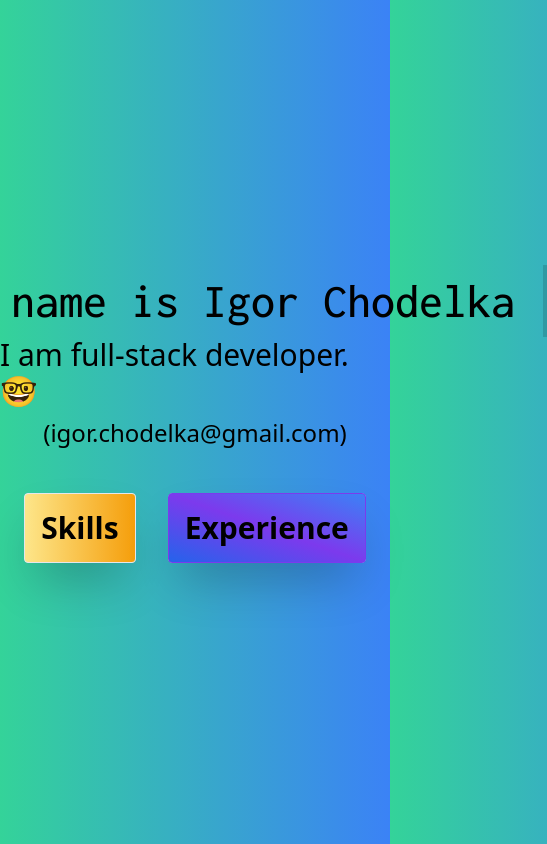
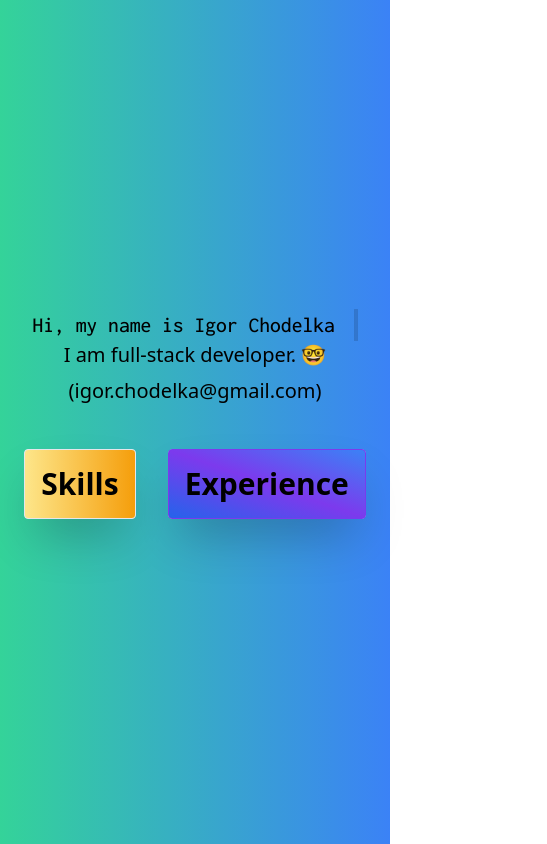
Before and after one commit to larkonesvk/portfolio, a website: page public/index.html in a window 390 px wide. Shown: the top 844 px of the page, 547 px wide, since content can reach past the window. Drawn offline with nearby package versions, Linux system fonts and the light colour scheme; files that its build step writes are made by us from their sources.

Commit message:
Add more responsive design for animation

```diff
--- a/public/base.css
+++ b/public/base.css
@@ -9,6 +9,7 @@ body {
   margin: 0px;
 }
 
+@media only screen and (min-width: 703px) {
   .text {
     border-right: 4px solid black;
     font-weight: 550;
@@ -17,7 +18,6 @@ body {
     overflow: hidden;
     font-family: "Inconsolata", monospace;
   }
-
   .animation {
     animation: typewriter 2.5s steps(28) 0.25s 1 normal both,
       blinkCursor 850ms steps(28) infinite normal;
@@ -38,6 +38,40 @@ body {
     }
     to {
       border-right-color: transparent;
+    }
+  }
+}
+
+@media only screen and (max-width: 702px) {
+  .text {
+    border-right: 4px solid black;
+    font-weight: 550;
+    font-size: 1.35rem;
+    white-space: nowrap;
+    overflow: hidden;
+    font-family: "Inconsolata", monospace;
+  }
+  .animation {
+    animation: typewriter 2.5s steps(28) 0.25s 1 normal both,
+      blinkCursor 850ms steps(28) infinite normal;
+  }
+
+  @keyframes typewriter {
+    from {
+      width: 0;
+    }
+    to {
+      width: 325px;
+    }
+  }
+
+  @keyframes blinkCursor {
+    from {
+      border-right-color: black;
+    }
+    to {
+      border-right-color: transparent;
+    }
   }
 }
 
@@ -69,7 +103,7 @@ body {
 
 .links {
   opacity: 0;
-  animation: linksAnim 0.7s ease 4s forwards;;
+  animation: linksAnim 0.7s ease 4s forwards;
 }
 
 @keyframes linksAnim {
--- a/public/index.html
+++ b/public/index.html
@@ -9,11 +9,11 @@
   </head>
   <body class="bg-gradient-to-r from-green-400 to-blue-500">
     <script src="main.js"></script>
-    <div class="flex flex-col justify-center items-center min-h-screen">
+    <div class="flex flex-col justify-center items-center min-h-screen container mx-auto max-w-6xl ">
       <h1 class="text animation">Hi, my name is Igor Chodelka</h1>
-      <p class="subtitle text-3xl font-normal">I am full-stack developer. 🤓</p>
+      <p class="subtitle text-xl sm:text-3xl font-normal">I am full-stack developer. 🤓</p>
       <a
-        class="subtitle text-2xl font-light m-2"
+        class="subtitle text-xl sm:text-2xl font-light m-2"
         href="mailto:igor.chodelka@gmail.com"
         >(igor.chodelka@gmail.com)</a
       >
```
Lines whose indentation alone changed are shown as unchanged.
